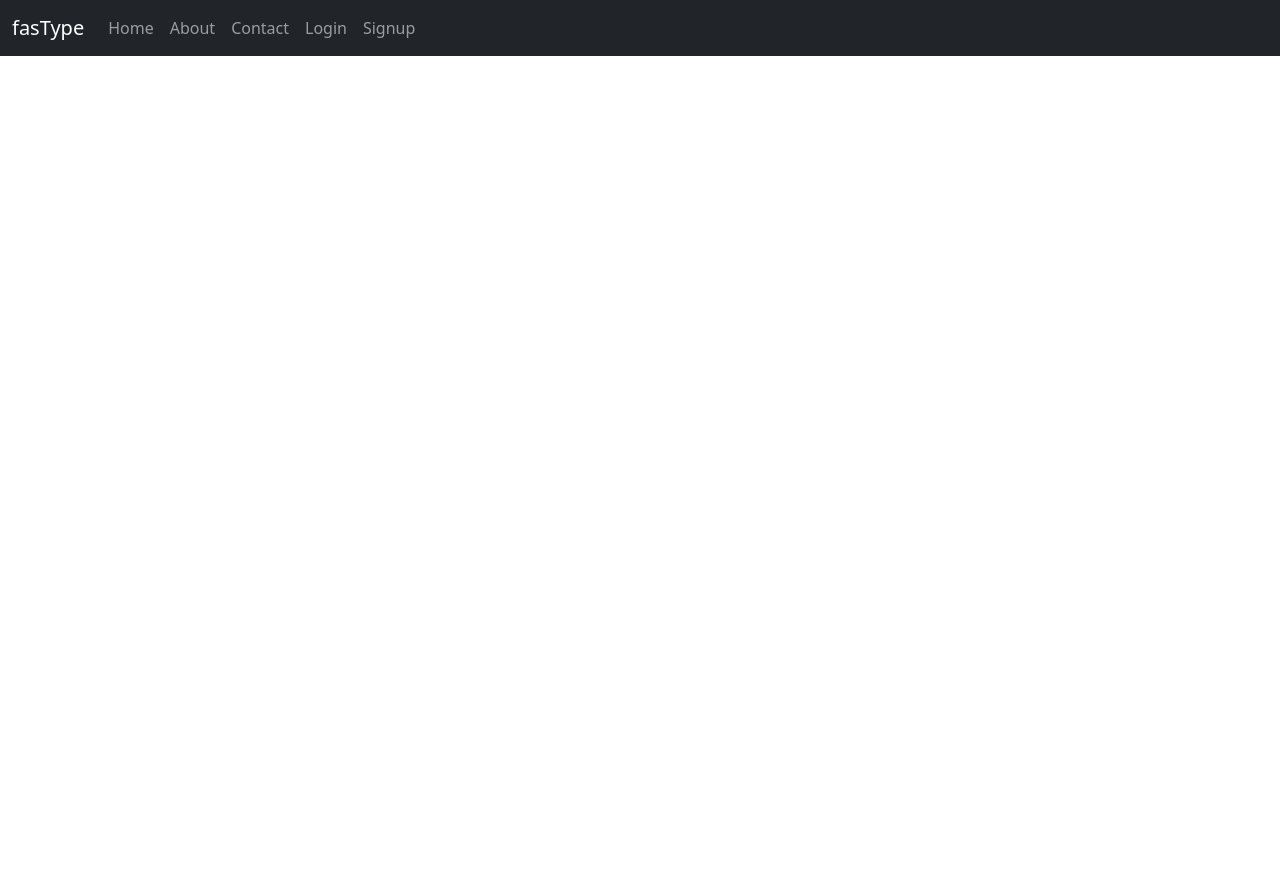
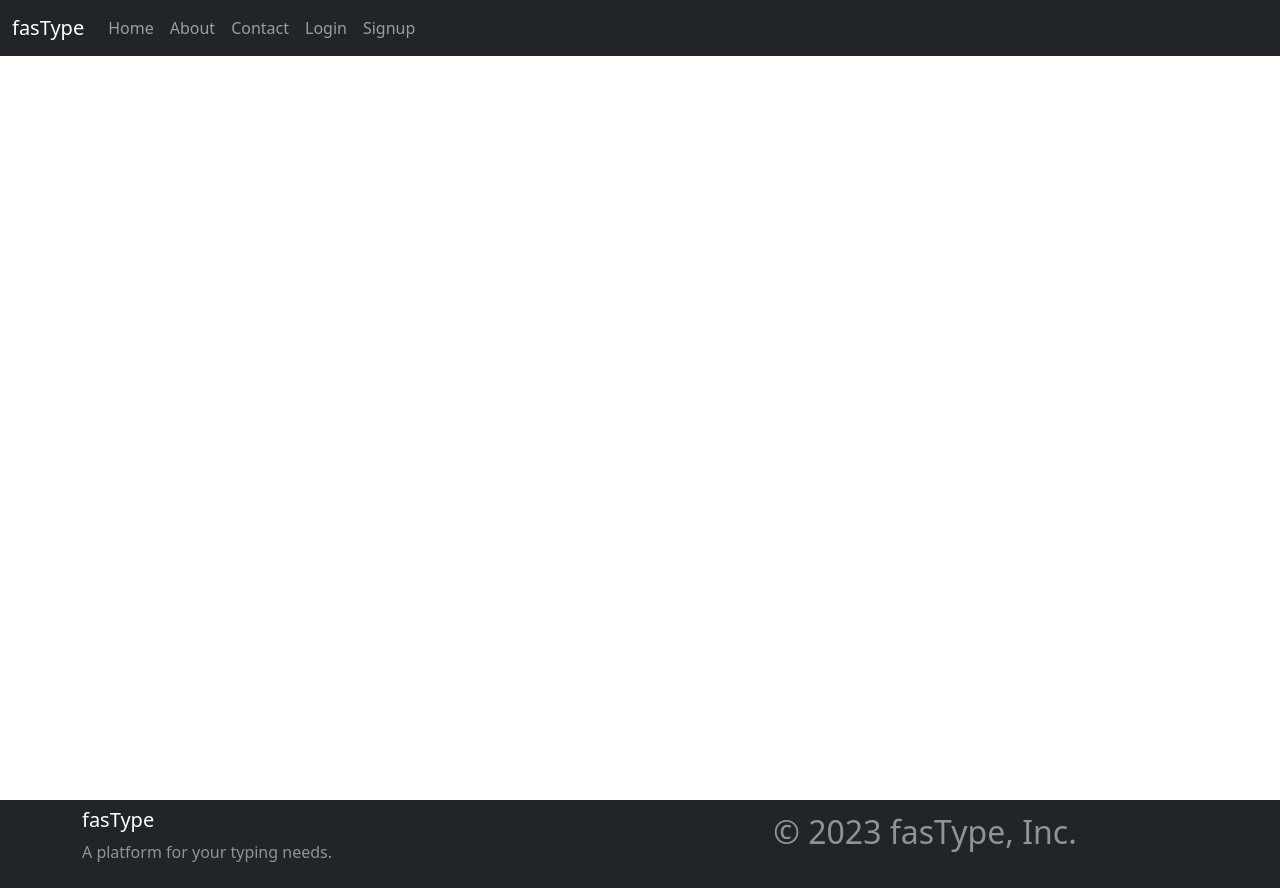
Before and after one commit to jadoo21/fasType, a React (Create React App) app: page / in a window 1280 px wide. Before the commit the page ends 800 px from the top, so only its background shows below. Built offline with nearby package versions, Linux system fonts and the light colour scheme.

Commit message:
Included footer

```diff
--- a/src/App.css
+++ b/src/App.css
@@ -1,5 +1,13 @@
+body, html {
+  height: 90%;
+  margin: 0;
+}
+
 .App {
   text-align: center;
+  display: flex;
+  flex-direction: column;
+  min-height: 100vh;
 }
 
 .App-logo {
--- a/src/App.js
+++ b/src/App.js
@@ -2,13 +2,17 @@ import 'bootstrap/dist/css/bootstrap.min.css';
 import './App.css';
 import Header from './components/Header';
 import RouteHandler from './components/RouteHandler';
+import Footer from './components/Footer';
 
 function App() {
   return (
-    <div className="App">
-      <Header />
-      <RouteHandler />
-    </div>
+    <>
+      <div className="App">
+        <Header />
+        <RouteHandler />
+      </div>
+      <Footer />
+    </>
   );
 }
 
--- /dev/null
+++ b/src/components/Footer.js
@@ -0,0 +1,26 @@
+import React from 'react';
+import { Container, Row, Col, Navbar } from 'reactstrap';
+
+function Footer() {
+  return (
+    <Navbar color="dark" dark expand="md" className="footer">
+      <Container>
+        <Row>
+          <Col md="6" xs="12">
+            <h5 className="text-white">fasType</h5>
+            <p className="text-white-50">
+              A platform for your typing needs.
+            </p>
+          </Col>
+          <Col md="6" xs="12" className="text-md-right text-center">
+            <p className="text-white-50">
+              © {new Date().getFullYear()} fasType, Inc.
+            </p>
+          </Col>
+        </Row>
+      </Container>
+    </Navbar>
+  );
+}
+
+export default Footer;
--- a/src/components/RouteHandler.js
+++ b/src/components/RouteHandler.js
@@ -1,7 +1,7 @@
 import React from 'react';
 import { useRoutes } from 'react-router-dom';
-import Login from '../pages/Login';
-import Signup from '../pages/Signup';
+import Login from '../pages/login';
+import Signup from '../pages/signup';
 
 const RouteHandler = () => {
   let routes = useRoutes([
--- /dev/null
+++ b/src/styles/footer.css
@@ -0,0 +1,9 @@
+.footer {
+    margin-top: auto;
+    padding: 20px 0;
+    position: fixed;
+    bottom: 0;
+    height: 10%;
+    width: 100%;
+    background-color: #343a40;
+  }
```
